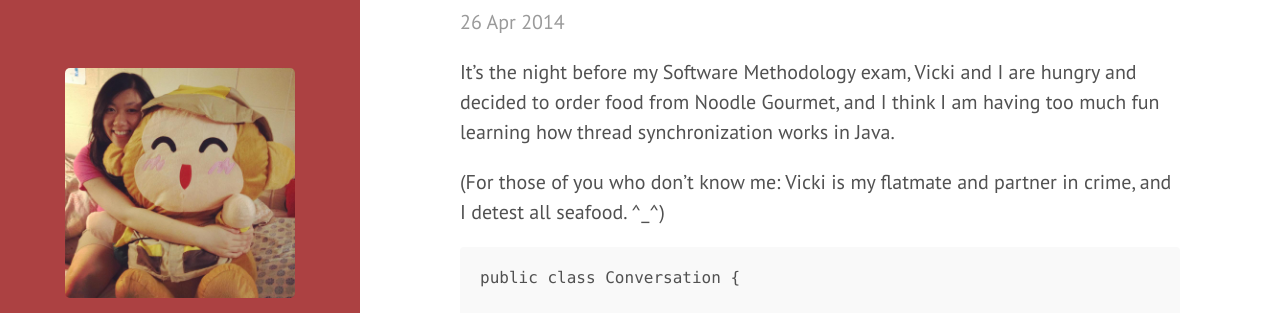
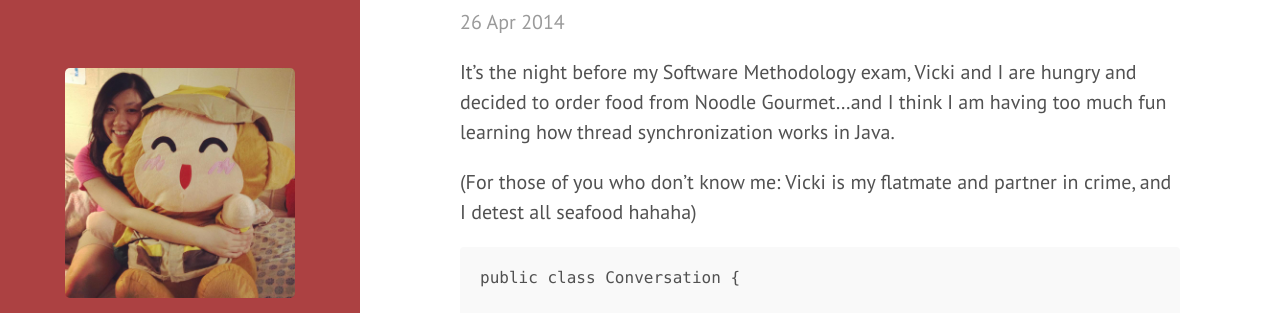
Before and after one commit to jennpeare/jennpeare.github.io, a Jekyll site: the page built from _posts/2014-04-26-java-multithreading-noodle-gourmet-edition.md, in a window 1280 px wide and 900 px high. Shown: the part 173-486 px from the top of the window. Built offline with Jekyll 4.4.1, drawn with Linux system fonts in a browser that asks for light colours; Markdown is read by kramdown in place of the engine named in the settings; some of the changed text lies outside the part shown.

Commit message:
updated post

````diff
--- a/_posts/2014-04-26-java-multithreading-noodle-gourmet-edition.md
+++ b/_posts/2014-04-26-java-multithreading-noodle-gourmet-edition.md
@@ -3,9 +3,9 @@
 title: Java multithreading - Noodle Gourmet edition
 ---
 
-It's the night before my Software Methodology exam, Vicki and I are hungry and decided to order food from Noodle Gourmet, and I think I am having too much fun learning how thread synchronization works in Java.
+It's the night before my Software Methodology exam, Vicki and I are hungry and decided to order food from Noodle Gourmet...and I think I am having too much fun learning how thread synchronization works in Java.
 
-(For those of you who don't know me: Vicki is my flatmate and partner in crime, and I detest all seafood. ^_^)
+(For those of you who don't know me: Vicki is my flatmate and partner in crime, and I detest all seafood hahaha)
 
 ```
 public class Conversation {
@@ -30,7 +30,8 @@
 				e.printStackTrace();
 			}
 		}
-		System.out.println(Thread.currentThread().getName() + ": " + msg);
+		System.out.println(Thread.currentThread().getName() +
+				": " + msg);
 		available = true;
 		notify();
 	}
@@ -43,7 +44,8 @@
 				e.printStackTrace();
 			}
 		}
-		System.out.println(Thread.currentThread().getName() + ": " + msg);
+		System.out.println(Thread.currentThread().getName() +
+				": " + msg);
 		available = false;
 		notify();
 	}
@@ -52,7 +54,8 @@
 class Jenny implements Runnable {
 
 	Round r;
-	String[] talk = { "What are you eating?" , "Ewww.", "I politely decline your offer. :P" };
+	String[] talk = { "What are you eating?" , "Ewww.",
+			"I politely decline your offer. :P" };
 
 	public Jenny(Round r) {
 		this.r = r;
@@ -71,7 +74,8 @@
 class Vicki implements Runnable {
 
 	Round r;
-	String[] talk = { "Fish cake" , "Would you like some? :P", "LOLOL." };
+	String[] talk = { "Fish cake" , "Would you like some? :P",
+			"LOLOL." };
 
 	public Vicki(Round r) {
 		this.r = r;
````
Also changed, not shown: other parts of _posts/2014-04-26-java-multithreading-noodle-gourmet-edition.md (+2 -2 lines).
